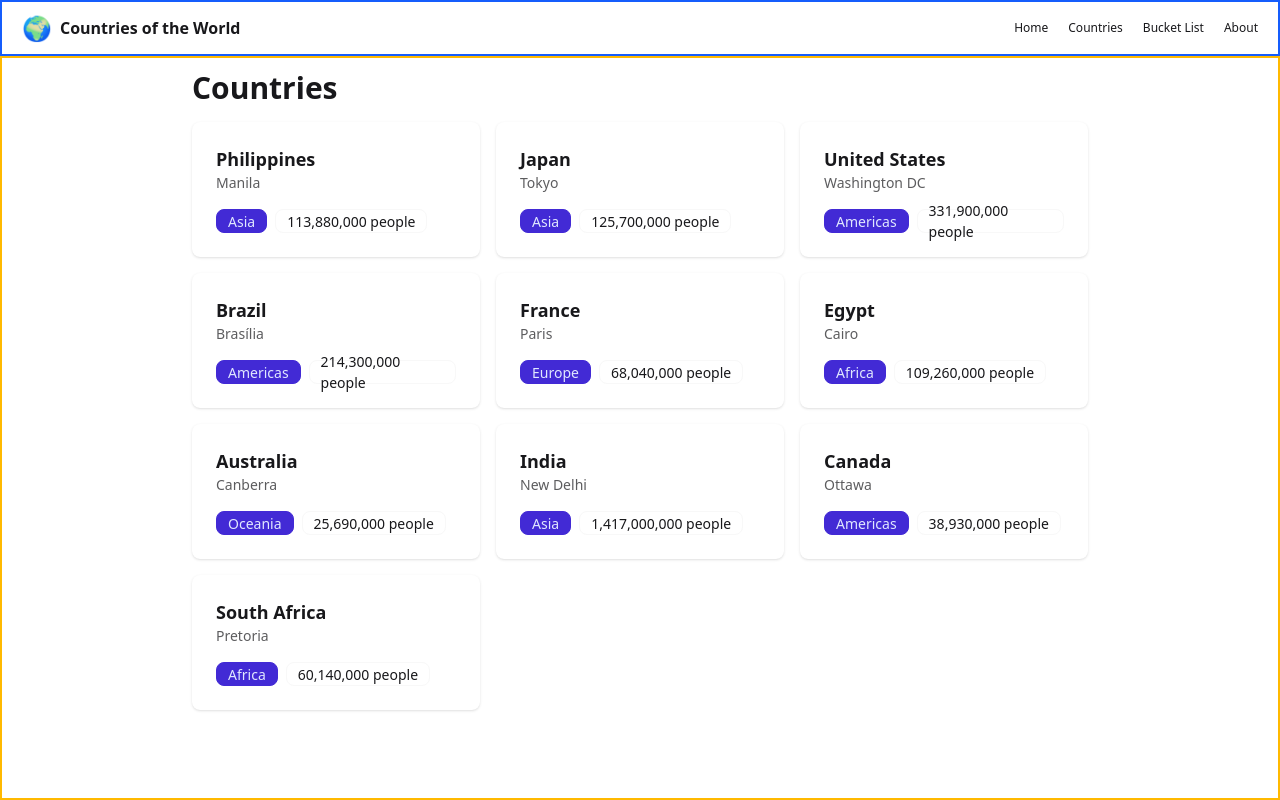
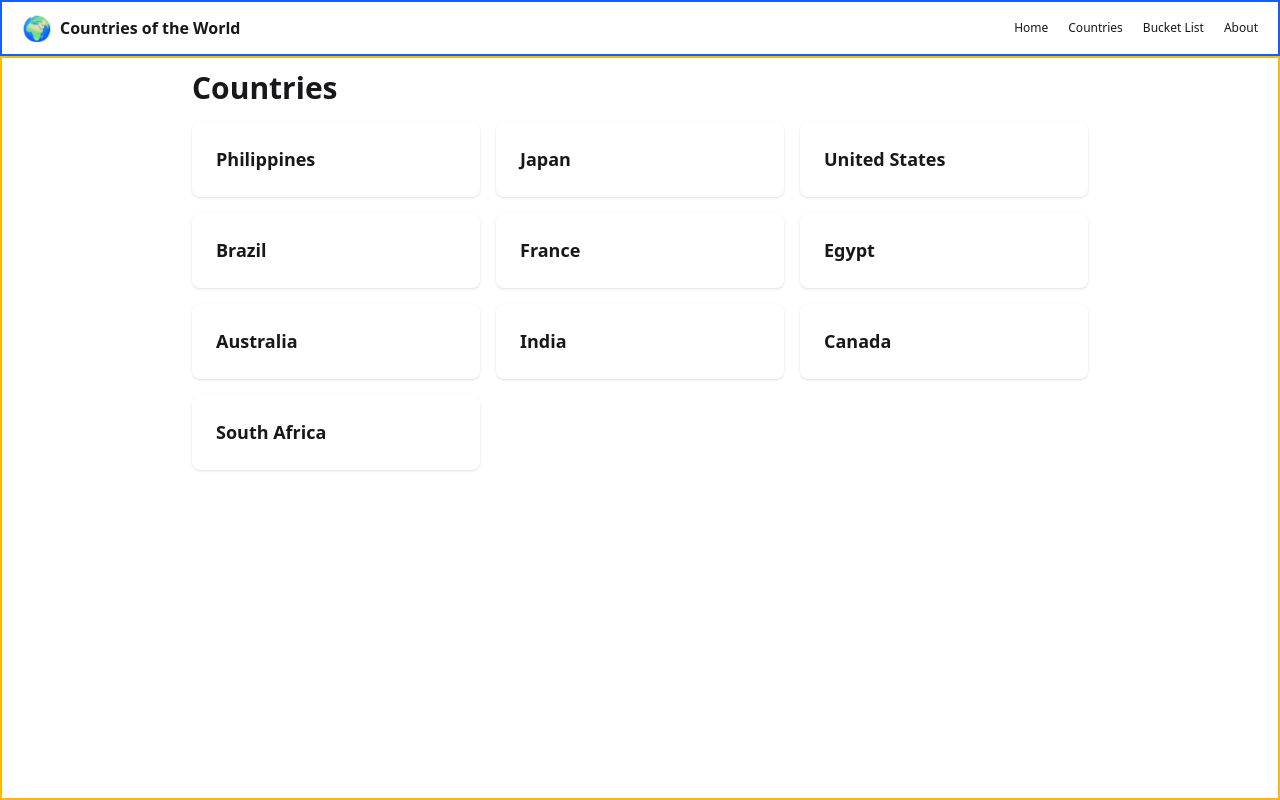
Before and after one commit to geraldinetorno1-png/lab-act-countries, a React (Vite) app: page /countries in a window 1280 px wide. Built offline with nearby package versions, Linux system fonts and the light colour scheme.

Commit message:
Simplify country cards

```diff
--- a/src/pages/BucketListPage.jsx
+++ b/src/pages/BucketListPage.jsx
@@ -16,8 +16,6 @@ const BucketListPage = () => {
               <span className="text-5xl">{c.flag}</span>
               <div>
                 <h2 className="card-title">{c.name}</h2>
-                <p className="text-sm opacity-70">Capital: {c.capital}</p>
-                <span className="badge badge-primary mt-1">{c.region}</span>
               </div>
             </div>
           </div>
--- a/src/pages/CountriesPage.jsx
+++ b/src/pages/CountriesPage.jsx
@@ -8,16 +8,7 @@ const CountriesPage = () => {
         {COUNTRIES.map((c) => (
           <div key={c.code} className="card bg-base-100 shadow">
             <div className="card-body">
-              <div>
-                <h2 className="card-title">{c.name}</h2>
-                <p className="text-sm opacity-70">{c.capital}</p>
-              </div>
-              <div className="flex gap-2 mt-2">
-                <span className="badge badge-primary">{c.region}</span>
-                <span className="badge">
-                  {c.population.toLocaleString()} people
-                </span>
-              </div>
+              <h2 className="card-title">{c.name}</h2>
             </div>
           </div>
         ))}
```
